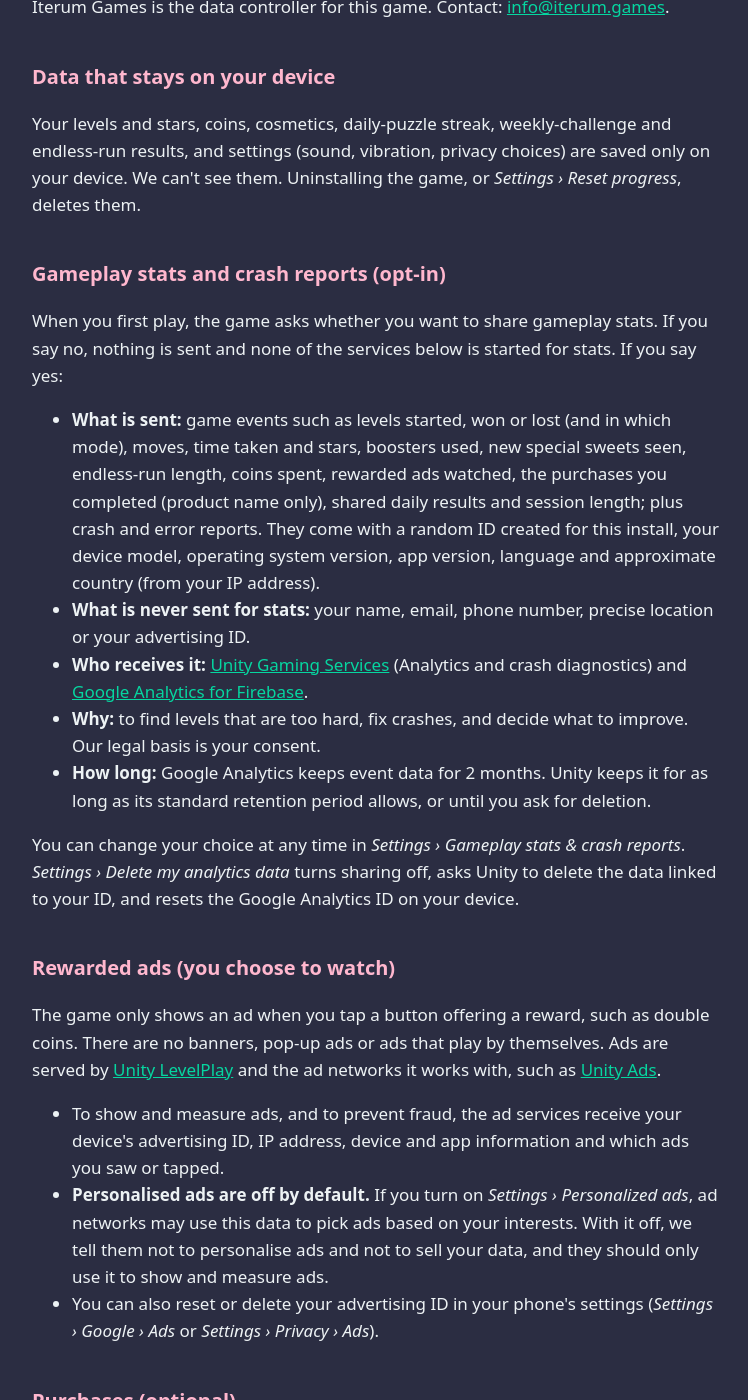
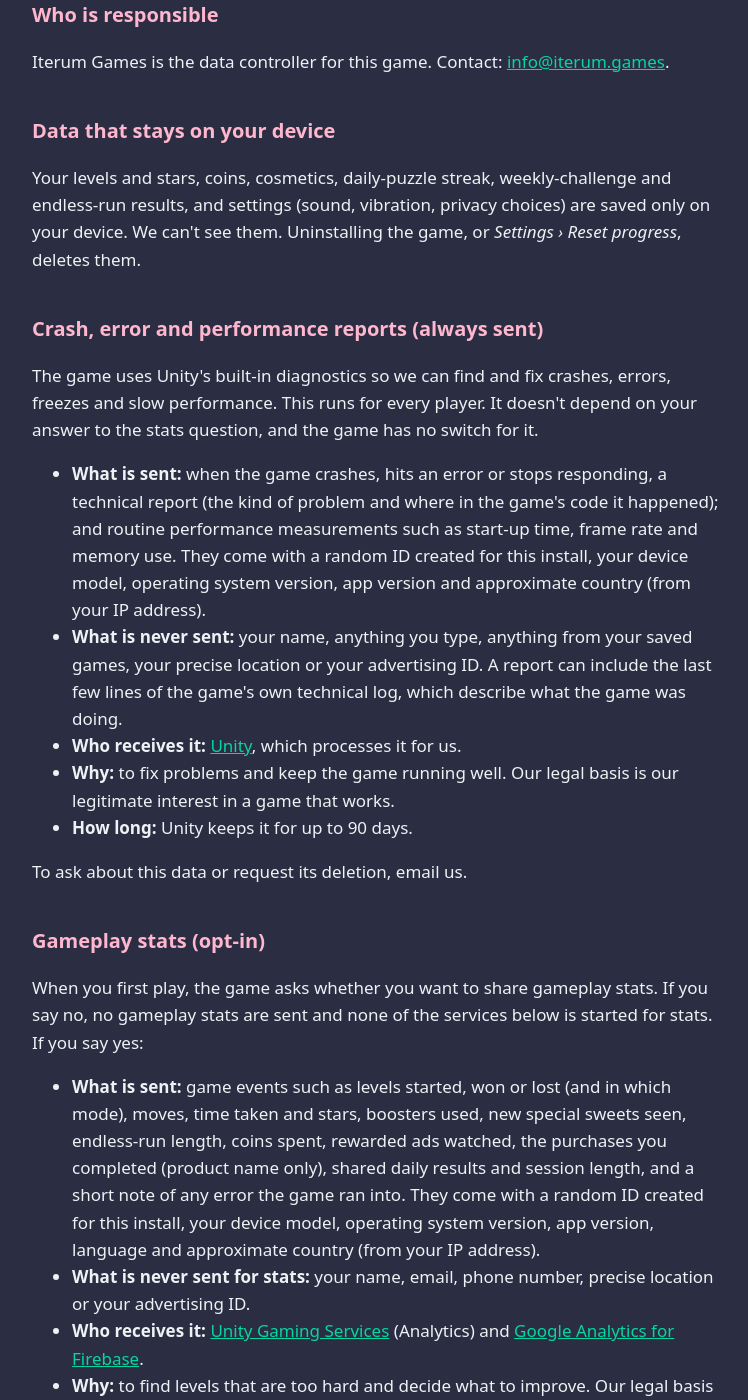
Before and after one commit to IterumGames/iterumgames.github.io, a Jekyll site: the page built from tumblercups/privacy/index.html, in a window 1280 px wide and 1400 px high, scrolled down 595 px. Shown: the whole window, without its empty margins (264-1012 px from the left). Built offline with Jekyll 4.4.1, drawn with Linux system fonts in a browser that asks for light colours; some of the changed text lies outside the part shown.

Commit message:
Tumbler Cups policy: crash and performance reports are always sent
The game's build sends Unity diagnostics for every player, so the policy now
says so in its own section instead of listing crash reports as opt-in.

```diff
--- a/_includes/privacy/diagnostics.html
+++ b/_includes/privacy/diagnostics.html
@@ -3,7 +3,7 @@
 <p>The game uses Unity's built-in diagnostics so we can find and fix crashes, errors, freezes and slow performance. This runs for every player. It doesn't depend on your answer to the stats question, and the game has no switch for it.</p>
 <ul>
   <li><strong>What is sent:</strong> when the game crashes, hits an error or stops responding, a technical report (the kind of problem and where in the game's code it happened); and routine performance measurements such as start-up time, frame rate and memory use. They come with a random ID created for this install, your device model, operating system version, app version and approximate country (from your IP address).</li>
-  <li><strong>What is never sent:</strong> your name, anything you type, anything from your saved games, your precise location or your advertising ID. The game is set never to attach its log to a report.</li>
+  <li><strong>What is never sent:</strong> your name, anything you type, anything from your saved games, your precise location or your advertising ID.{% if page.diagnostics_log %} A report can include the last few lines of the game's own technical log, which describe what the game was doing.{% else %} The game is set never to attach its log to a report.{% endif %}</li>
   <li><strong>Who receives it:</strong> <a href="{{ l.unity }}">Unity</a>, which processes it for us.</li>
   <li><strong>Why:</strong> to fix problems and keep the game running well. Our legal basis is our legitimate interest in a game that works.</li>
   <li><strong>How long:</strong> Unity keeps it for up to 90 days.</li>
--- a/tumblercups/privacy/index.html
+++ b/tumblercups/privacy/index.html
@@ -5,14 +5,16 @@ layout: privacy
 game: Tumbler Cups
 genre: puzzle game
 platform: Android
-updated: 13 November 2026
-change: adds the difficulty settings download
+updated: 14 November 2026
+change: makes clear that crash, error and performance reports are always sent; gameplay stats stay opt-in
+diagnostics: always
+diagnostics_log: true
 summary_local: Your progress, coins and settings stay on your phone.
 local_data: Your levels and stars, coins, cosmetics, daily-puzzle streak, weekly-challenge and endless-run results, and settings (sound, vibration, privacy choices)
 reset_path: Settings › Reset progress
 stats:
   events: levels started, won or lost (and in which mode), moves, time taken and stars, boosters used, new special sweets seen, endless-run length, coins spent, rewarded ads watched, the purchases you completed (product name only), shared daily results and session length
-  purpose: to find levels that are too hard, fix crashes, and decide what to improve
+  purpose: to find levels that are too hard and decide what to improve
   setting: Settings › Gameplay stats &amp; crash reports
   delete: Settings › Delete my analytics data
 ads:
```
